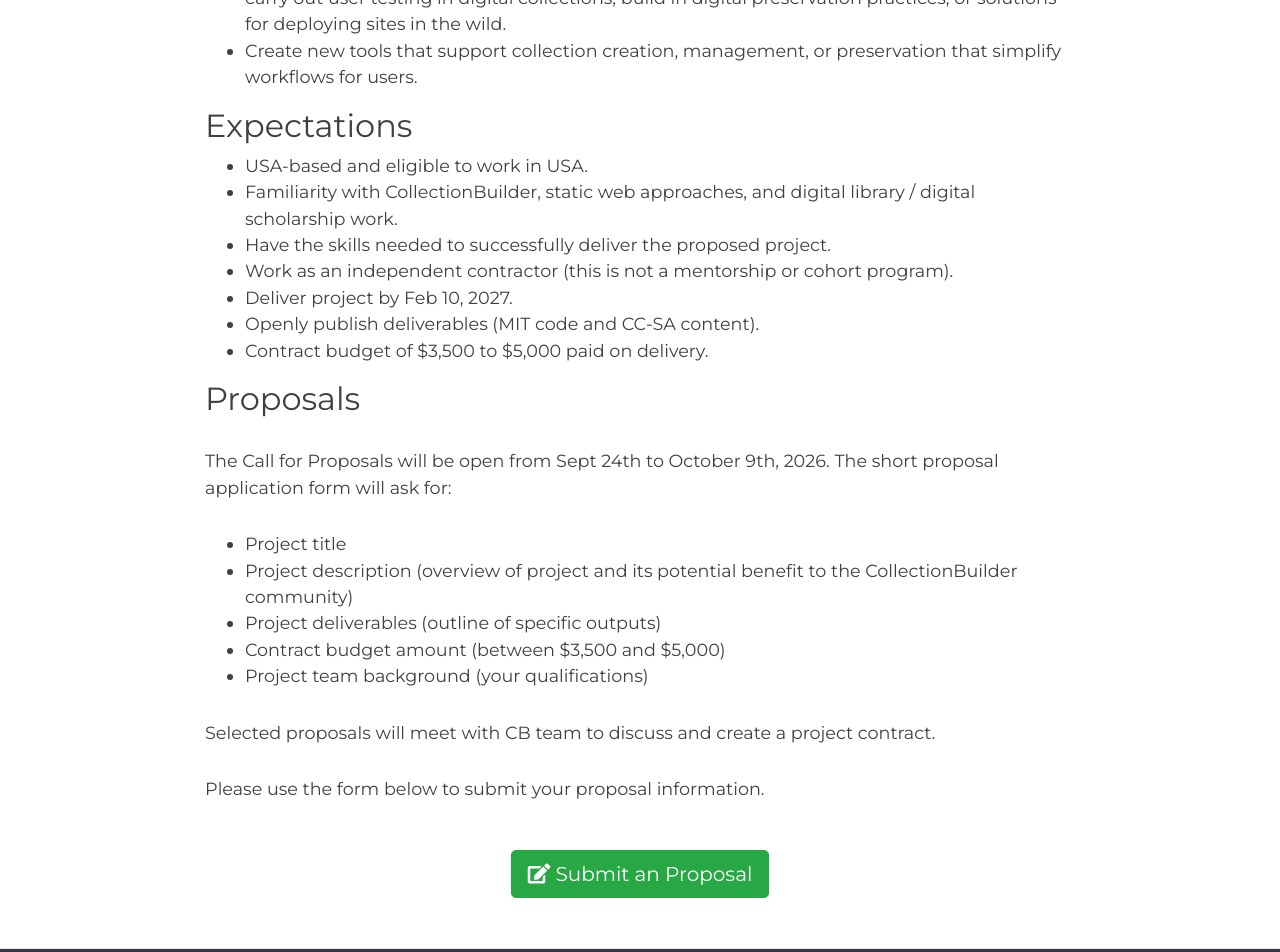
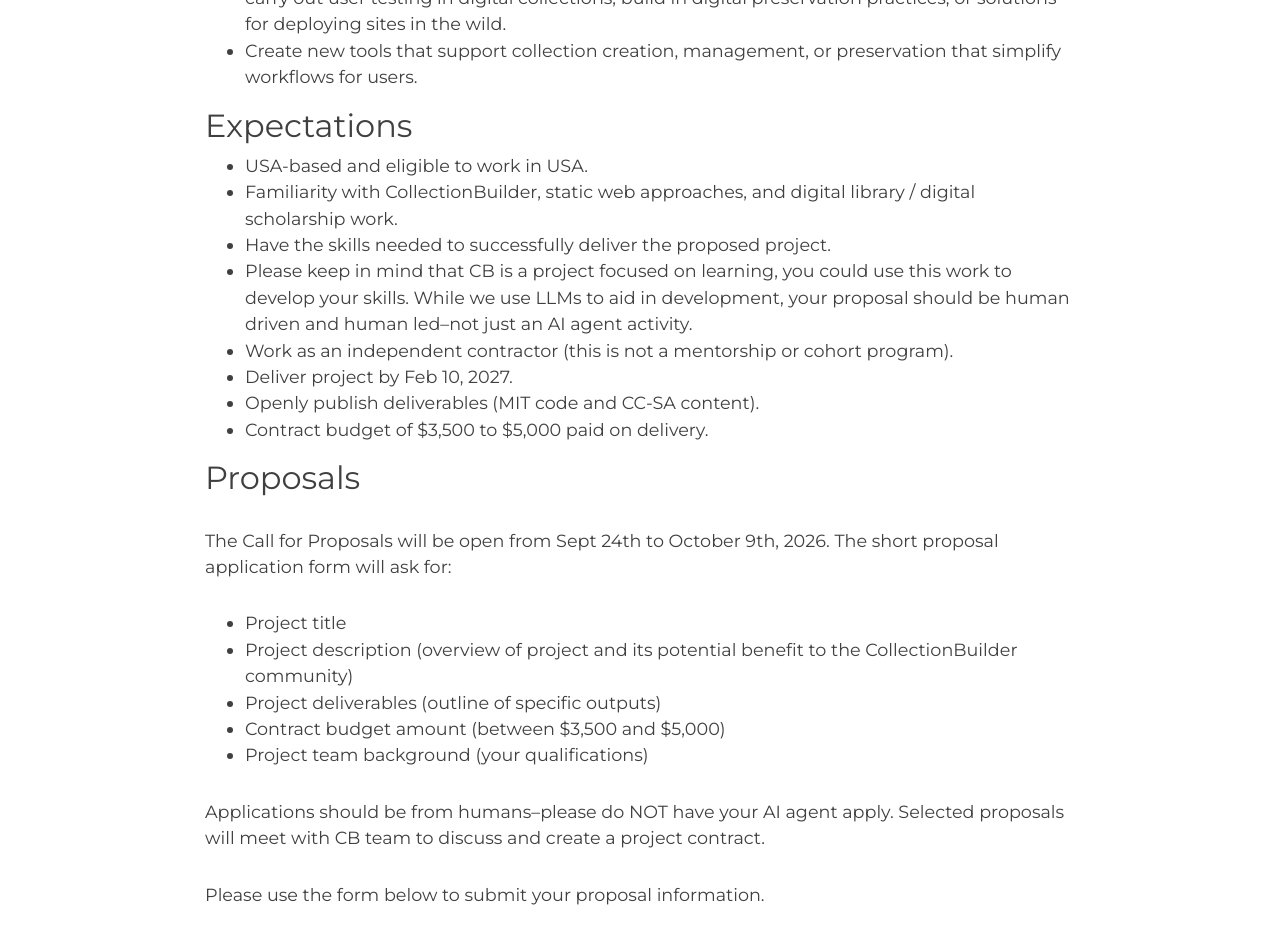
Before and after one commit to CollectionBuilder/collectionbuilder.github.io, a Jekyll site: the page built from pages/community/developer-program.md, in a window 1280 px wide and 1400 px high, scrolled down 1040 px. Shown: the top 952 px of the window. Built offline with Jekyll 4.4.1, drawn with Linux system fonts in a browser that asks for light colours; comment, search, counter and statistics services are not loaded.

Commit message:
notes on dev program

```diff
--- a/pages/community/developer-program.md
+++ b/pages/community/developer-program.md
@@ -29,6 +29,7 @@
 - USA-based and eligible to work in USA.
 - Familiarity with CollectionBuilder, static web approaches, and digital library / digital scholarship work.
 - Have the skills needed to successfully deliver the proposed project.
+- Please keep in mind that CB is a project focused on learning, you could use this work to develop your skills. While we use LLMs to aid in development, your proposal should be human driven and human led--not just an AI agent activity.
 - Work as an independent contractor (this is not a mentorship or cohort program).
 - Deliver project by Feb 10, 2027.
 - Openly publish deliverables (MIT code and CC-SA content).
@@ -45,6 +46,7 @@
 - Contract budget amount (between $3,500 and $5,000)
 - Project team background (your qualifications)
 
+Applications should be from humans--please do NOT have your AI agent apply.
 Selected proposals will meet with CB team to discuss and create a project contract.
 
 Please use the form below to submit your proposal information.
```
